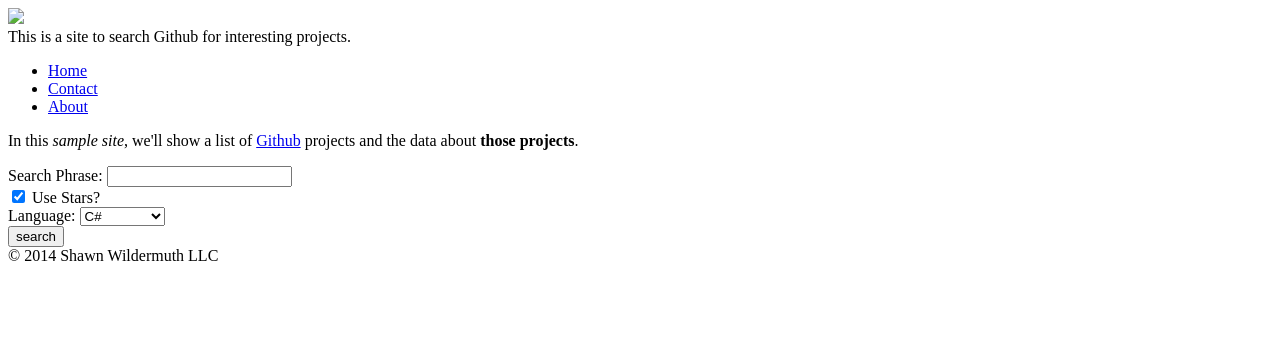
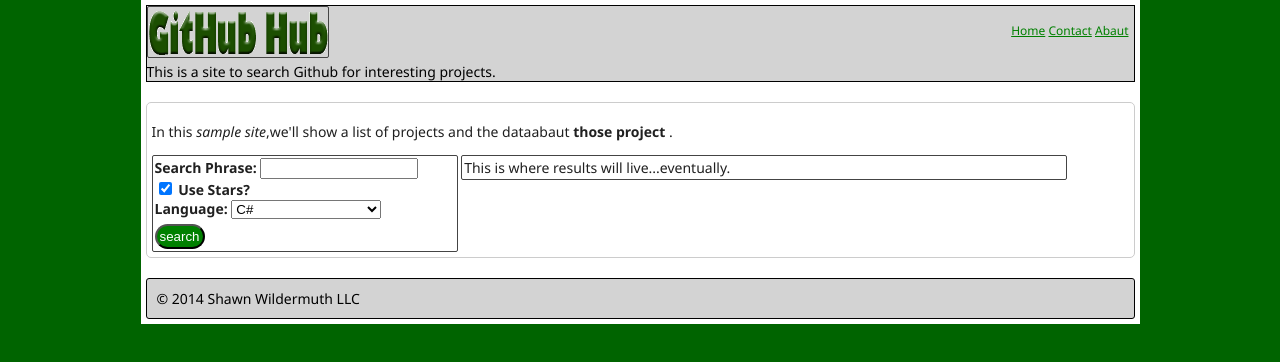
Before and after one commit to AgnieszkaKurek/front-end-demo, a plain HTML site: page FrontEndDemo/index.html in a window 1280 px wide. Drawn offline with Linux system fonts and the light colour scheme.

Commit message:
changes in index.html

```diff
--- /dev/null
+++ b/FrontEndDemo/Style.css
@@ -0,0 +1,94 @@
+body {
+}
+/* site.css */
+header, footer {
+  background-color: lightgray;
+  border: solid 1px black;
+  /*font-family: 'Times New Roman', serif;*/
+}
+
+footer {
+  padding: 10px;
+  border-radius: 3px;
+}
+
+body {
+  font-family: Segoe UI, Arial, Helvetica, sans-serif;
+  font-size: 14px;
+  background-color: darkgreen;
+}
+
+a {
+  color: green;
+}
+
+html, body {
+  padding: 0;
+  margin: 0;
+}
+
+.bordered-image {
+  border: solid 1px #444;
+  border-radius: 2px;
+}
+
+#main {
+  border: solid 1px #ccc;
+  border-radius: 5px;
+  color: #202020;
+  margin: 20px 0;
+  padding: 5px;
+}
+
+#results {
+  padding: 2px;
+  width: 600px;
+  display: inline-block;
+  vertical-align: top;
+}
+
+.simple-form {
+  padding: 2px;
+  width: 300px;
+  display: inline-block;
+  vertical-align: top;
+/*  position: absolute;
+  bottom: 5px;
+  right: 5px;
+*/}
+
+.simple-form label {
+  font-weight: bold;
+}
+
+.simple-form input[type=text],
+.simple-form select,
+.simple-form input[type=password],
+.simple-form textarea {
+  width: 150px;
+}
+
+.simple-form input[type=submit] {
+  background-color: green;
+  color: white;
+  border-radius: 15px;
+  padding: 3px;
+  margin-top: 5px;
+}
+
+.container {
+  width: 989px;
+  margin: 0 auto;
+  background-color: white;
+  padding: 5px;
+}
+
+header nav {
+  float: right;
+  margin-right: 5px;
+}
+
+header nav li {
+  display: inline;
+  font-size: 12px;
+}
--- a/FrontEndDemo/index.html
+++ b/FrontEndDemo/index.html
@@ -1,33 +1,49 @@
 <!DOCTYPE html>
 
 <html lang="en">
+
 <head>
-    <meta charset="utf-8" />
     <title>Github Hub</title>
-    <link rel="stylesheet" href="app.css" type="text/css" />
-    <script src="app.js"></script>
+    <link  rel="stylesheet" href="Style.css"/>
+
 </head>
 <body>
+    <div class="container">
         <header>
-    <div><img src="logo.gif" /></div>
-    <div>This is a site to search Github for interesting projects.</div>
             <nav>
                 <ul>
-            <li><a href="/index.html">Home</a></li>
-            <li><a href="/contact.html">Contact</a></li>
-            <li><a href="/about.html">About</a></li>
+                    <li>
+                        <a href="/index.html">Home</a>
+                    </li>
+                    <li>
+                        <a href="/contact.html">Contact</a>
+                    </li>
+                    <li>
+                        <a href="/abaut.html">Abaut</a>
+                    </li>
                 </ul>
             </nav>
+            <div>
+                <img src="logo.gif" class="bordered-image" />
+            </div>
+            <div>
+                This is a site to search Github for interesting projects.
+            </div>
         </header>
-<section>
-    <p>In this <em>sample site</em>, we'll show a list of <a href="http://github.com">Github</a> projects <span>and the data</span> about <strong>those projects</strong>.</p>
-    <form action="http://wilder.azurewebsites.net/echo" method="POST">
+        <section id="main">
+            <p>In this
+            <em>sample site</em>,we'll show a list of <a href="http://github.com"></a>projects
+            <span>and the data</span>abaut
+            <strong>those project </strong>.</p>
+            <form action="http://wilder.azurewebsites.net/echo" method="post" class="bordered-image simple-form">
                 <label for="searchPhrase">Search Phrase:</label>
-        <input name="searchPhrase" id="searchPhrase" /><br />
-        <input type="checkbox" name="useStars" id="useStars" checked="true" />
-        <label for="useStars">Use Stars?</label><br />
-        <label for="langChoice">Language:</label>
-        <select name="langChoice" id="langChoice">
+                <input type="text" name="searchPhrase" id="searchPhrase"/>
+                <br />
+                <input type="checkbox" name="useStars" id="useStars" checked="true"/>
+                <label for="useStars">Use Stars?</label>
+                <br/>
+                <label for="langChoise">Language:</label>
+                <select name="langChoise" id="langChoise">
                     <option>All</option>
                     <option>JavaScript</option>
                     <option selected>C#</option>
@@ -37,11 +53,15 @@
                 <br />
                 <input type="submit" value="search" />
             </form>
+            <div id="results" class="bordered-image" >
+                This is where results will live...eventually.
+            </div>
         </section>
         <footer>
             &copy; 2014 Shawn Wildermuth LLC
         </footer>
-
+        <script type="text/javascript" src="js/index.js"></script>
+    </div>
 
 </body>
 </html>
```
Also changed, not shown: index.html (added, +47 -0 lines), FrontEndDemo/logo.gif (renamed from logo.gif), 1 other file. Lines whose indentation alone changed are shown as unchanged.
